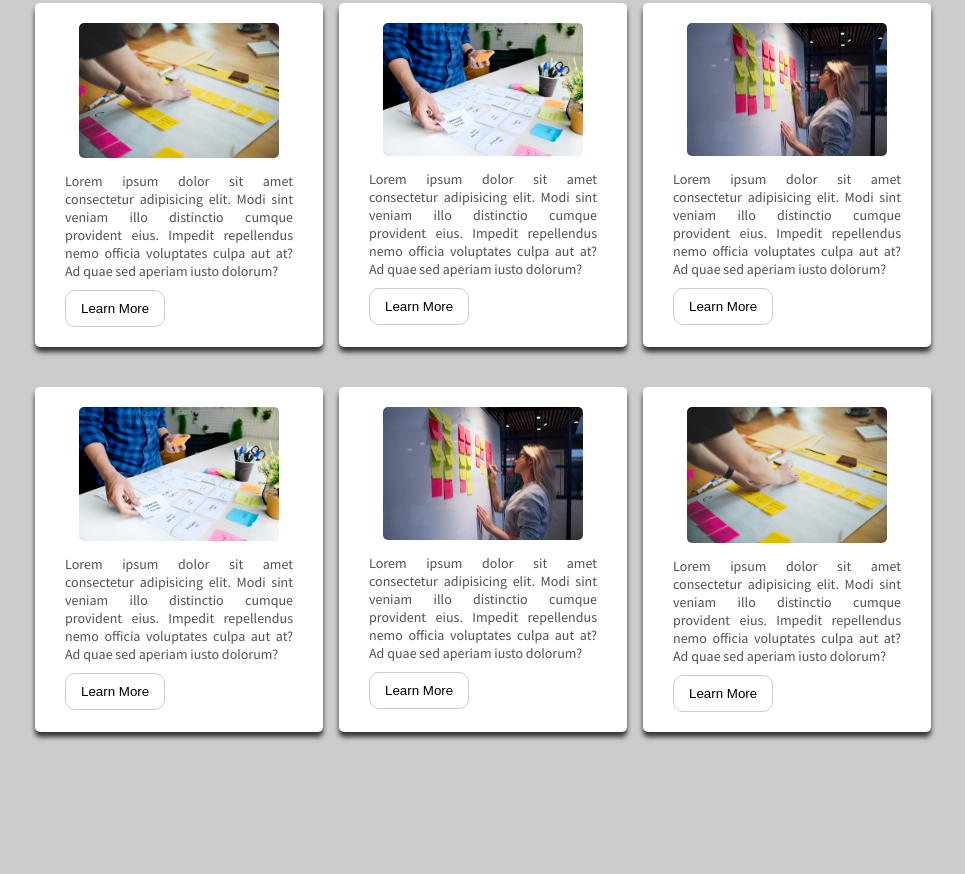
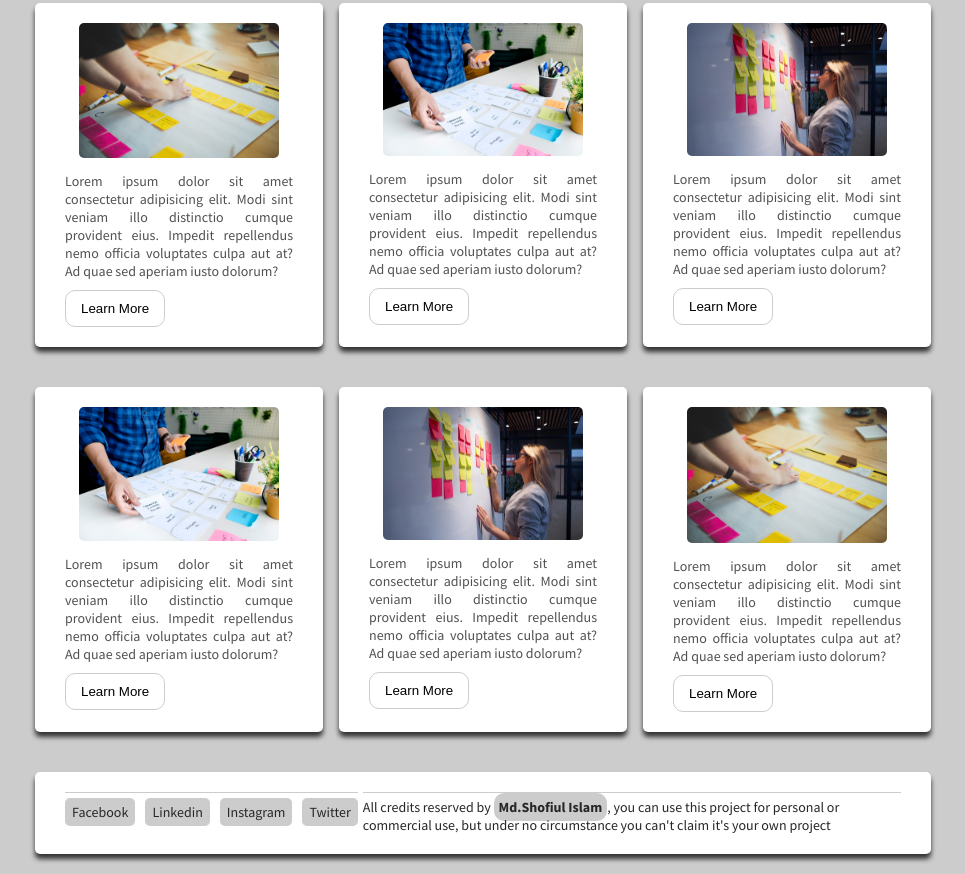
Before and after one commit to Shofiul735/webdesign-bs-23, a plain HTML site: page index.html in a window 1280 px wide. Shown: the part 1524-2398 px from the top of the page, without its empty margins (157-1122 px from the left). Before the commit the page ends 2276 px from the top, so only its background shows below. Drawn offline with nearby package versions, Linux system fonts and the light colour scheme.

Commit message:
footer section implemented

```diff
--- a/assets/css/style.css
+++ b/assets/css/style.css
@@ -326,3 +326,50 @@ body {
   box-shadow: 0 1px 0px #938e8e;
 }
 /* Project section end */
+
+/* Footer section start */
+.footer-section {
+  display: flex;
+  flex-direction: row;
+}
+
+.social-media {
+  width: 40%;
+}
+.social-media ul {
+  list-style: none;
+  display: flex;
+  gap: 0 10px;
+  border-top: 1px solid #ccc;
+  justify-content: center;
+  margin-right: 5px;
+  padding-top: 5px;
+}
+.social-media ul li {
+  cursor: pointer;
+  background: #ccc;
+  padding: 5px 7px;
+  border-radius: 5px;
+  transition: all 0.4s;
+}
+.social-media ul li:hover {
+  transform: rotate(15deg);
+}
+
+.credit p {
+  padding-top: 5px;
+  border-top: 1px solid #ccc;
+}
+.credit p strong {
+  background-color: #ccc;
+  padding: 5px;
+  border-radius: 10px;
+  transition: all 0.4s;
+}
+
+.credit p strong:hover {
+  display: inline-block;
+  transform: rotate(15deg);
+}
+
+/* Footer section end */
--- a/index.html
+++ b/index.html
@@ -189,6 +189,27 @@
         </div>
     </section>
     <!-- Project section end -->
+
+    <!-- Footer section start -->
+
+    <footer class="container">
+        <div class="footer-section bg-white__card">
+            <div class="social-media">
+                <ul>
+                    <li>Facebook</li>
+                    <li>Linkedin</li>
+                    <li>Instagram</li>
+                    <li>Twitter</li>
+                </ul>
+            </div>
+            <div class="credit">
+                <p>All credits reserved by <strong>Md.Shofiul Islam</strong>, you can use this project for personal or commercial use, but under no circumstance you can't claim it's your own project</p>
+            </div>
+        </div>
+    </footer>
+
+    <!-- Footer section end -->
+
   </body>
   <script
   src="https://code.jquery.com/jquery-2.2.4.min.js"
```
